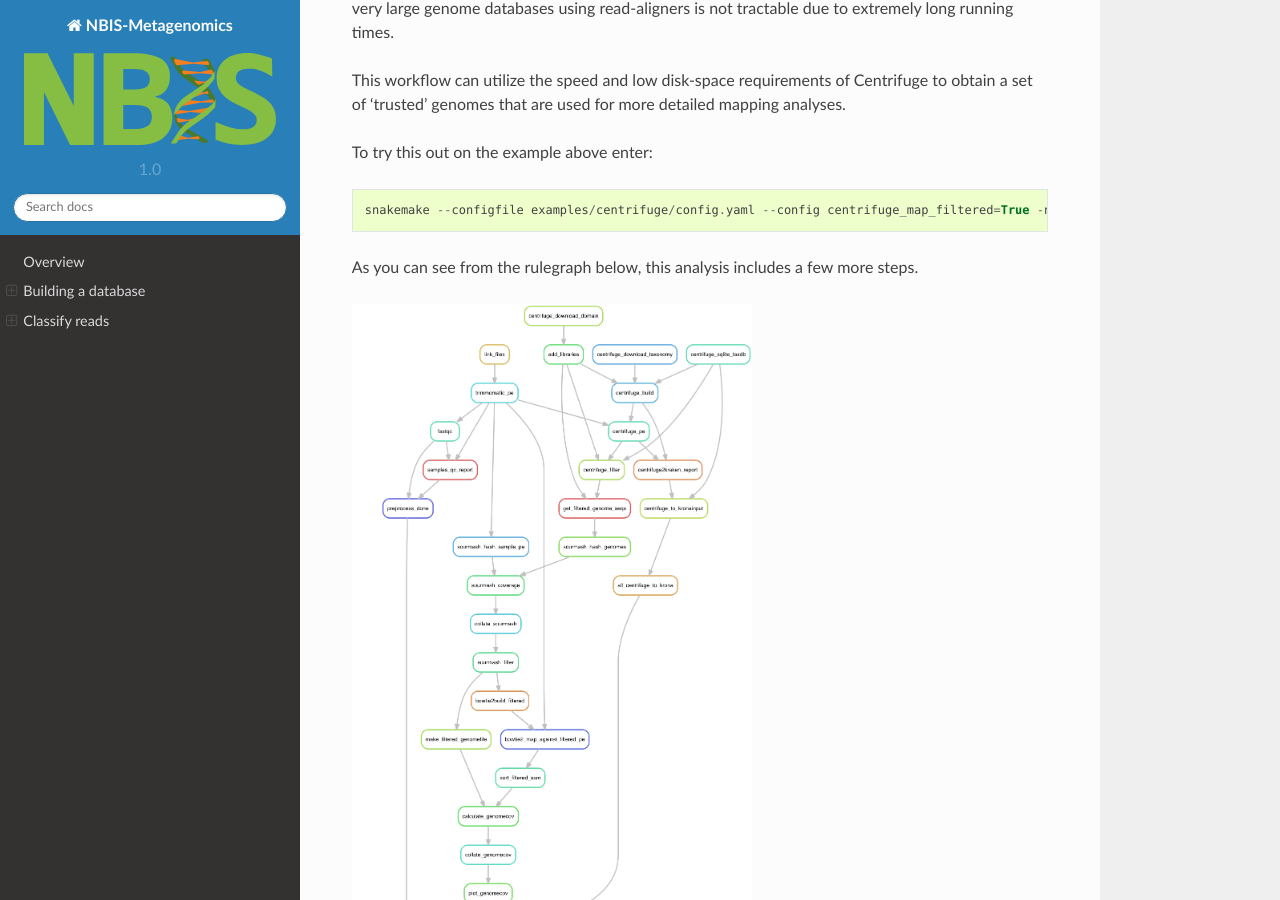
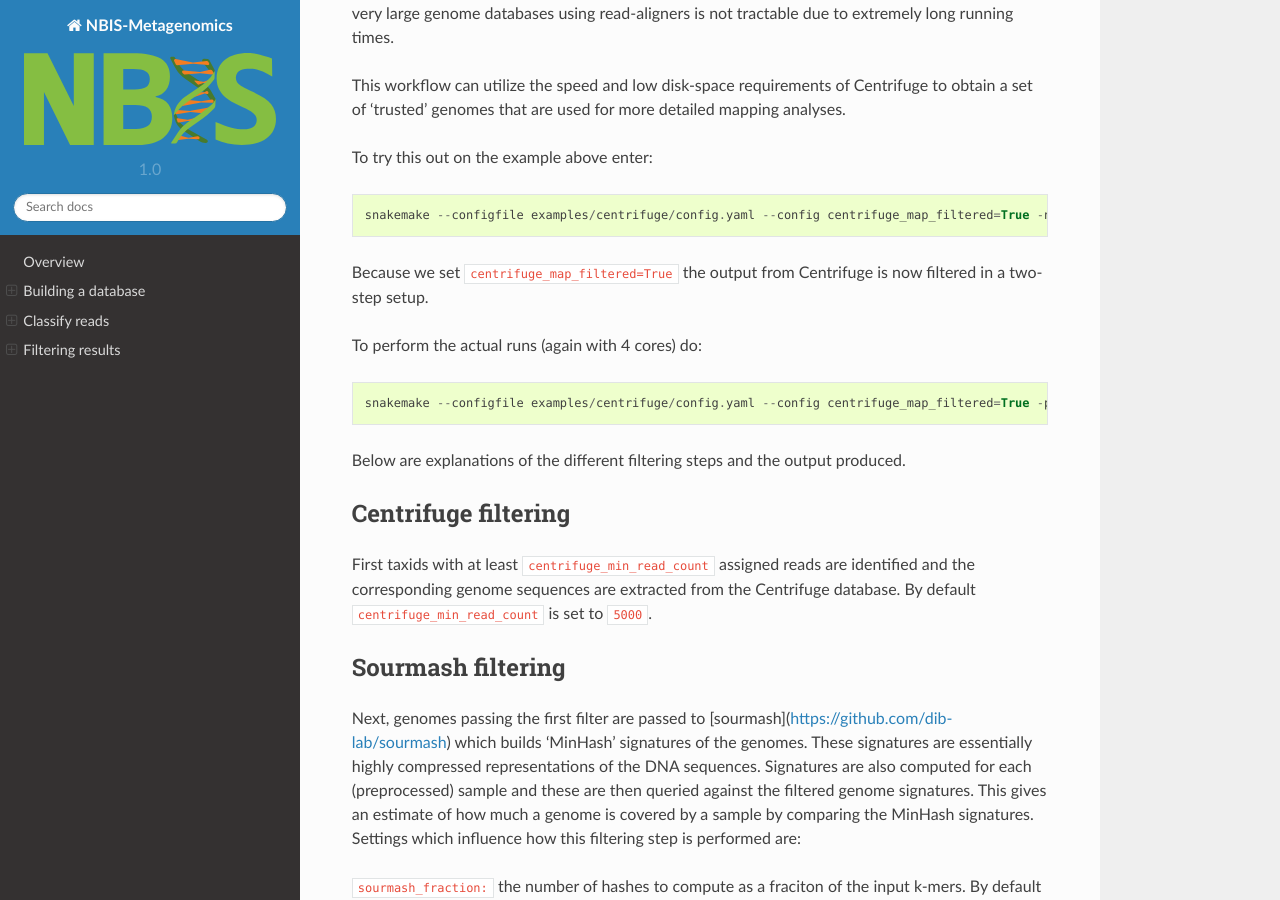
Before and after one commit to NBISweden/nbis-meta, a Sphinx documentation site: the page built from docs/classification/index.rst, in a window 1280 px wide and 900 px high, scrolled down 2501 px. Built offline with Sphinx 7.4.7 and the Read the Docs theme 2.0.0, drawn with Linux system fonts in a browser that asks for light colours.

Commit message:
Updated docs

```diff
--- a/docs/classification/index.rst
+++ b/docs/classification/index.rst
@@ -92,7 +92,7 @@ Try out the Kraken2 read classifier using the supplied example::
     snakemake --configfile examples/kraken/config.yaml -np
 
 Filtering results
------------------
+=================
 Sometimes you may see taxa pop up in your classification output that you
 are not sure are really there. The k-mer based methods such as Centrifuge
 and Kraken do not provide information on e.g. genome coverage that
@@ -108,11 +108,6 @@ To try this out on the example above enter::
 
     snakemake --configfile examples/centrifuge/config.yaml --config centrifuge_map_filtered=True -np -j 4
 
-As you can see from the rulegraph below, this analysis includes a few more steps.
-
-.. image:: ../img/centrifuge_filter_rulegraph.png
-    :width: 400
-    :alt: Centrifuge graph
 
 Because we set :code:`centrifuge_map_filtered=True` the output from Centrifuge is now filtered in a two-step setup.
 
@@ -123,13 +118,13 @@ To perform the actual runs (again with 4 cores) do::
 Below are explanations of the different filtering steps and the output produced.
 
 Centrifuge filtering
-^^^^^^^^^^^^^^^^^^^^
+--------------------
 First taxids with at least :code:`centrifuge_min_read_count` assigned reads are identified
 and the corresponding genome sequences are extracted from the Centrifuge
 database. By default :code:`centrifuge_min_read_count` is set to :code:`5000`.
 
 Sourmash filtering
-^^^^^^^^^^^^^^^^^^
+------------------
 Next, genomes passing the first filter are passed to [sourmash](https://github.com/dib-lab/sourmash)
 which builds 'MinHash' signatures of the genomes. These signatures are essentially highly
 compressed representations of the DNA sequences. Signatures are also computed
@@ -149,13 +144,13 @@ this is set to :code:`0.1` meaning that a genome must be covered by at least 10%
  in at least one of the samples.
 
 Bowtie2 alignments
-^^^^^^^^^^^^^^^^^^
+------------------
 Finally, genomes that pass both filters are indexed using bowtie2 and
 the (preprocessed) reads are mapped to this set of genomes. The resulting
 bam-files are used to calculate coverage of genomes across samples.
 
 Output
-^^^^^^
+------
 Under the :code:`results/examples/centrifuge_classify/report/` directory you will
 find a :code:`bowtie2` sub-folder with indexed alignment files in bam format
 as well as plots of:
```
